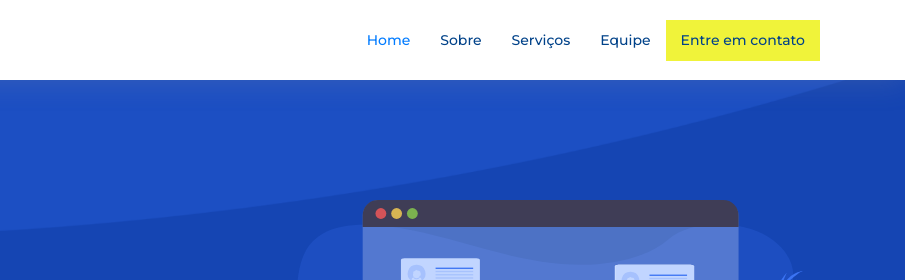
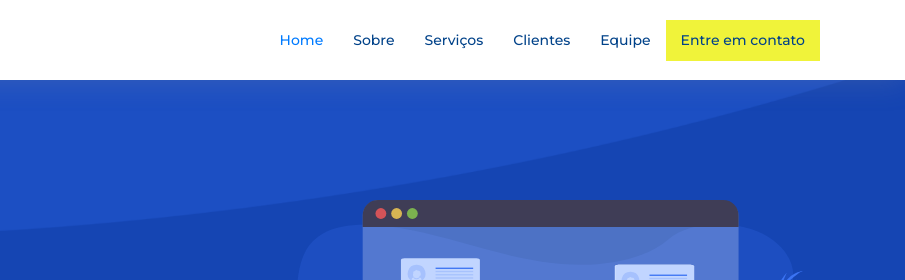
Before and after one commit to souagrosolucoes/souagrosolucoes.github.io, a plain HTML site: page index.html in a window 1280 px wide. Shown: the top 280 px of the page, 375-1280 px from the left. Drawn offline with nearby package versions, Linux system fonts and the light colour scheme; files whose address does not match are found by name.

Commit message:
Add clients link

```diff
--- a/index.html
+++ b/index.html
@@ -54,6 +54,7 @@
           <li class="active"><a href="#intro">Home</a></li>
           <li><a href="#about">Sobre</a></li>
           <li><a href="#services">Serviços</a></li>
+          <li><a href="#clients">Clientes</a></li>
           <li><a href="#team">Equipe</a></li>
           <li><a href="#contact" style="background-color: #f0f33a;">Entre em contato</a></li>
         </ul>
```
